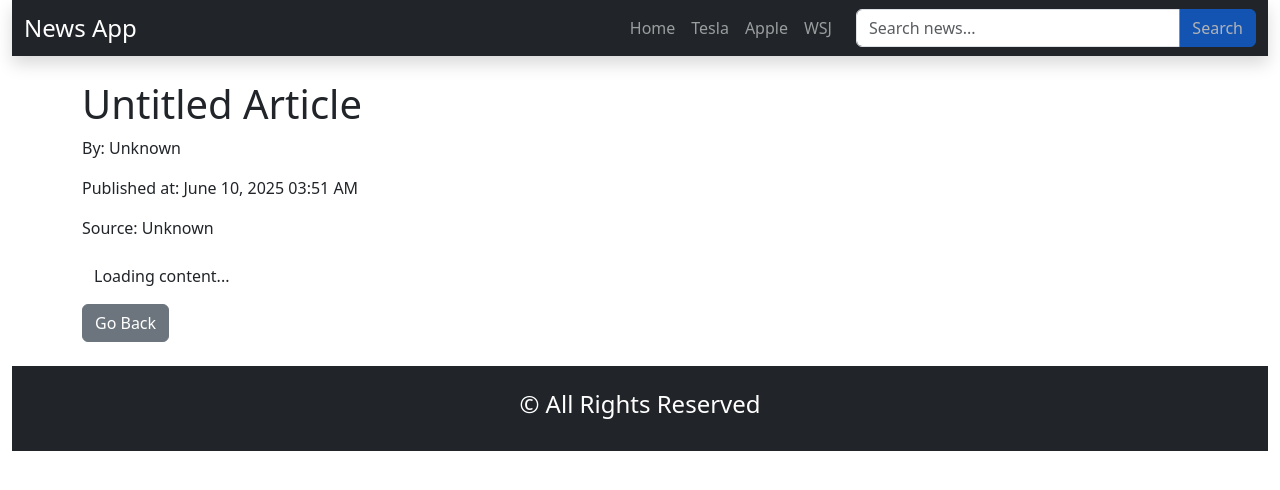
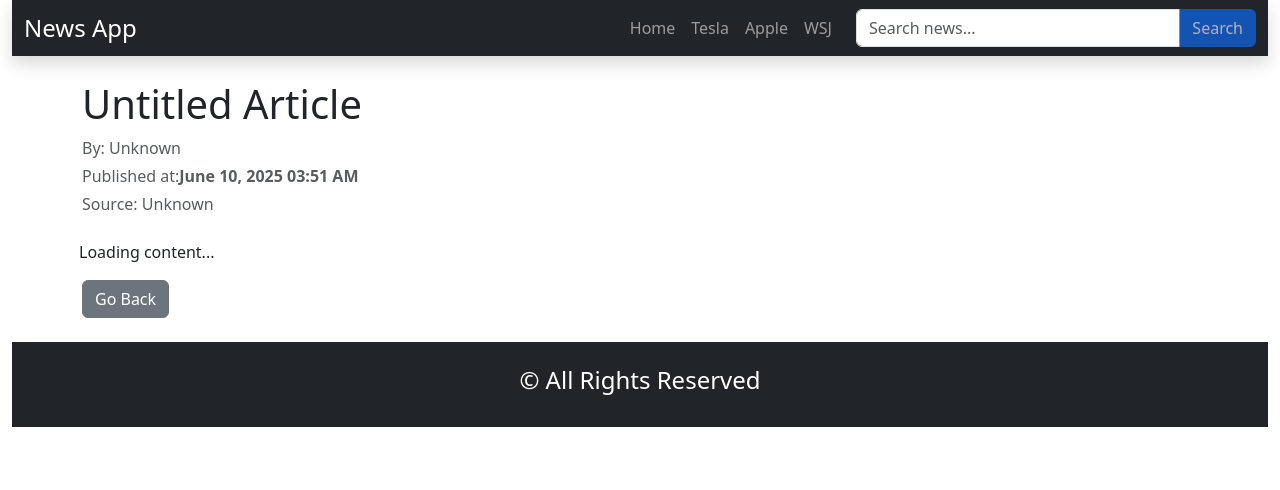
Before and after one commit to Jovellmiranda14/news-aggregator-react, a React (Create React App) app: page /article in a window 1280 px wide. Shown: the top 490 px of the page. Built offline with nearby package versions, Linux system fonts and the light colour scheme.

Commit message:
Refactor Articlepage layout for improved readability and styling consistency

```diff
--- a/src/pages/Articlepage.js
+++ b/src/pages/Articlepage.js
@@ -96,11 +96,16 @@ export default function Articlepage() {
         />
       )}
       <h1>{fallbackArticle.title}</h1>
-      <p>By: {fallbackArticle.author || "Unknown"}</p>
-      <p>
-        Published at: {formattedDate} {formattedTime}
-      </p>
-      <p>Source: {fallbackArticle.source?.name}</p>
+      <div className="text-muted">
+        <p className="mb-1">By: {fallbackArticle.author || "Unknown"}</p>
+        <p className="mb-1">
+          Published at:
+          <span className="fw-bold text-muted">
+            {formattedDate} {formattedTime}
+          </span>
+        </p>
+        <p className="mb-0">Source: {fallbackArticle.source?.name}</p>
+      </div>
 
       <div className="mt-4">
         {loading ? (
@@ -114,7 +119,8 @@ export default function Articlepage() {
           </div>
         ) : (
           <div
-            className="container-lg mt-4"
+            className="container-lg mt-3"
+            style={{ marginLeft: "-15px" }}
             dangerouslySetInnerHTML={{ __html: sanitizedContent }}
           />
         )}
```
